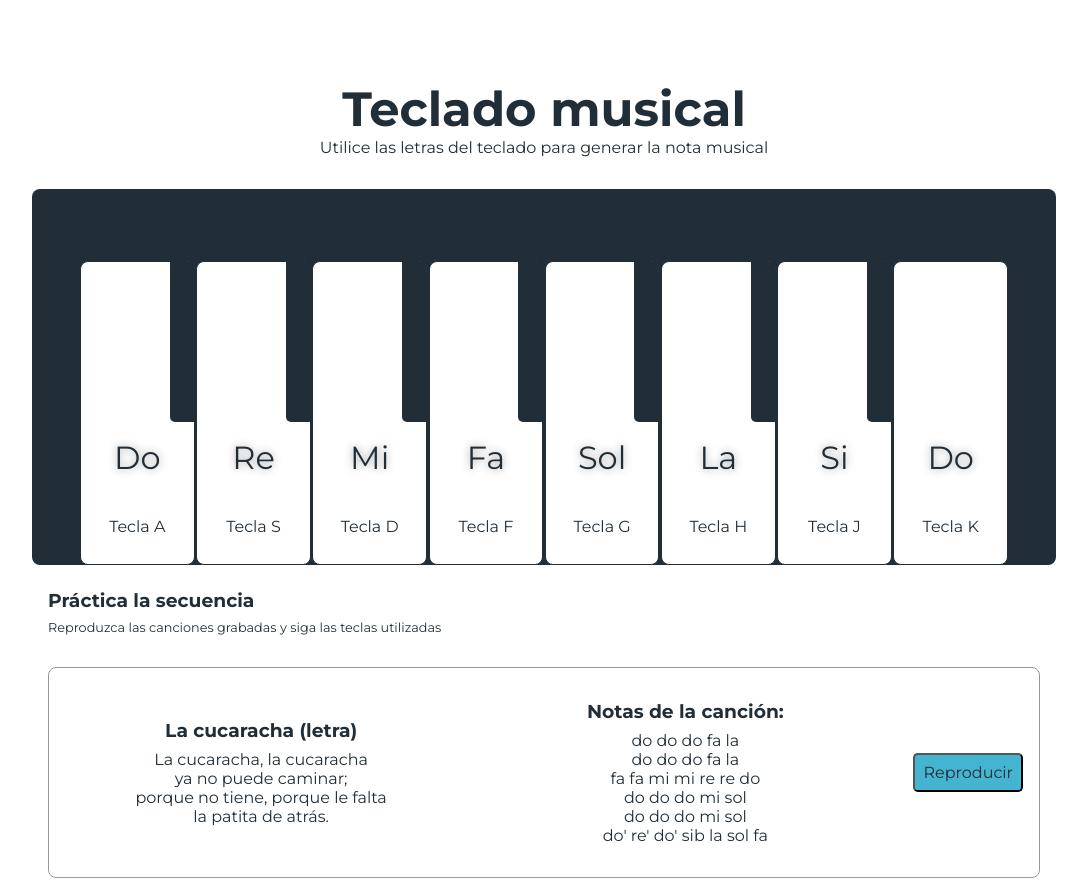
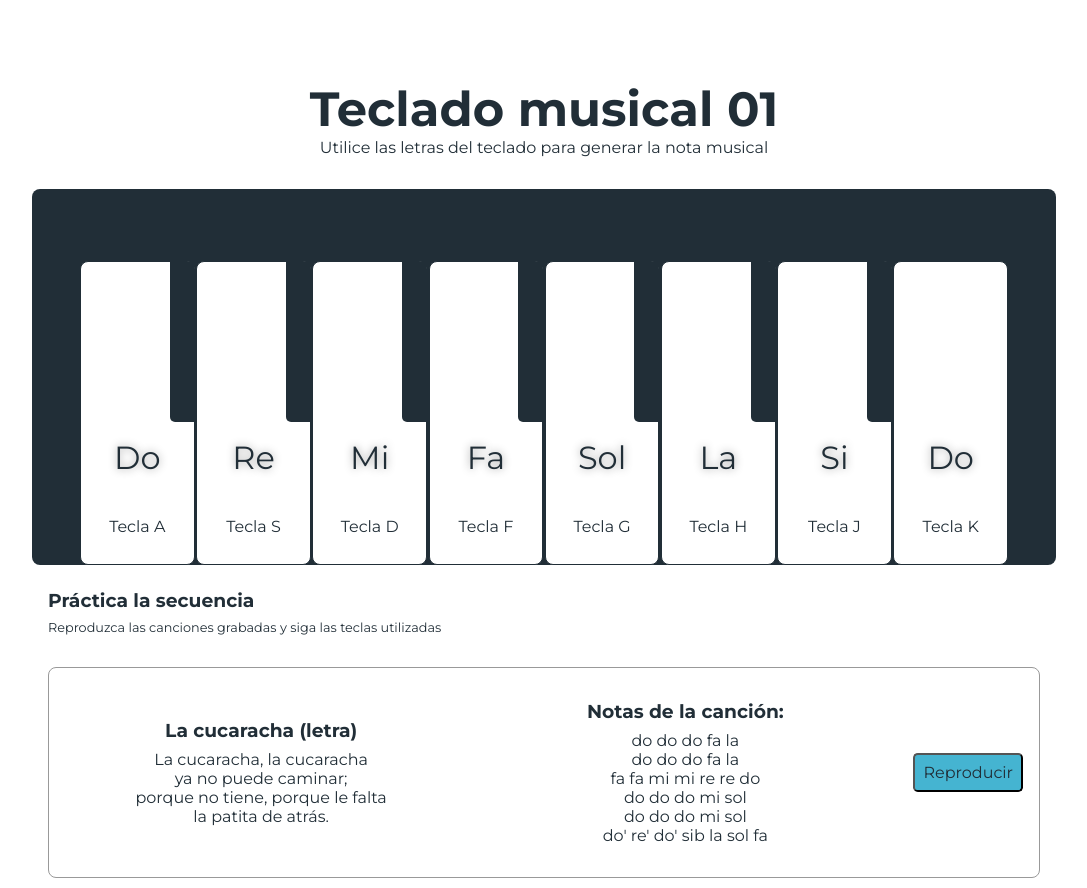
Before and after one commit to JoseCaicedoDev/pianojs, a plain HTML site: page index.html in a window 1280 px wide. Shown: the top 888 px of the page, without its empty margins (96-1183 px from the left). Drawn offline with Linux system fonts and the light colour scheme.

Commit message:
Prueba push

```diff
--- a/index.html
+++ b/index.html
@@ -39,7 +39,7 @@
   </head>
   <body>
     <header>
-      <h1>Teclado musical</h1>
+      <h1>Teclado musical 01</h1>
       <p>Utilice las letras del teclado para generar la nota musical</p>
     </header>
     <main>
```
